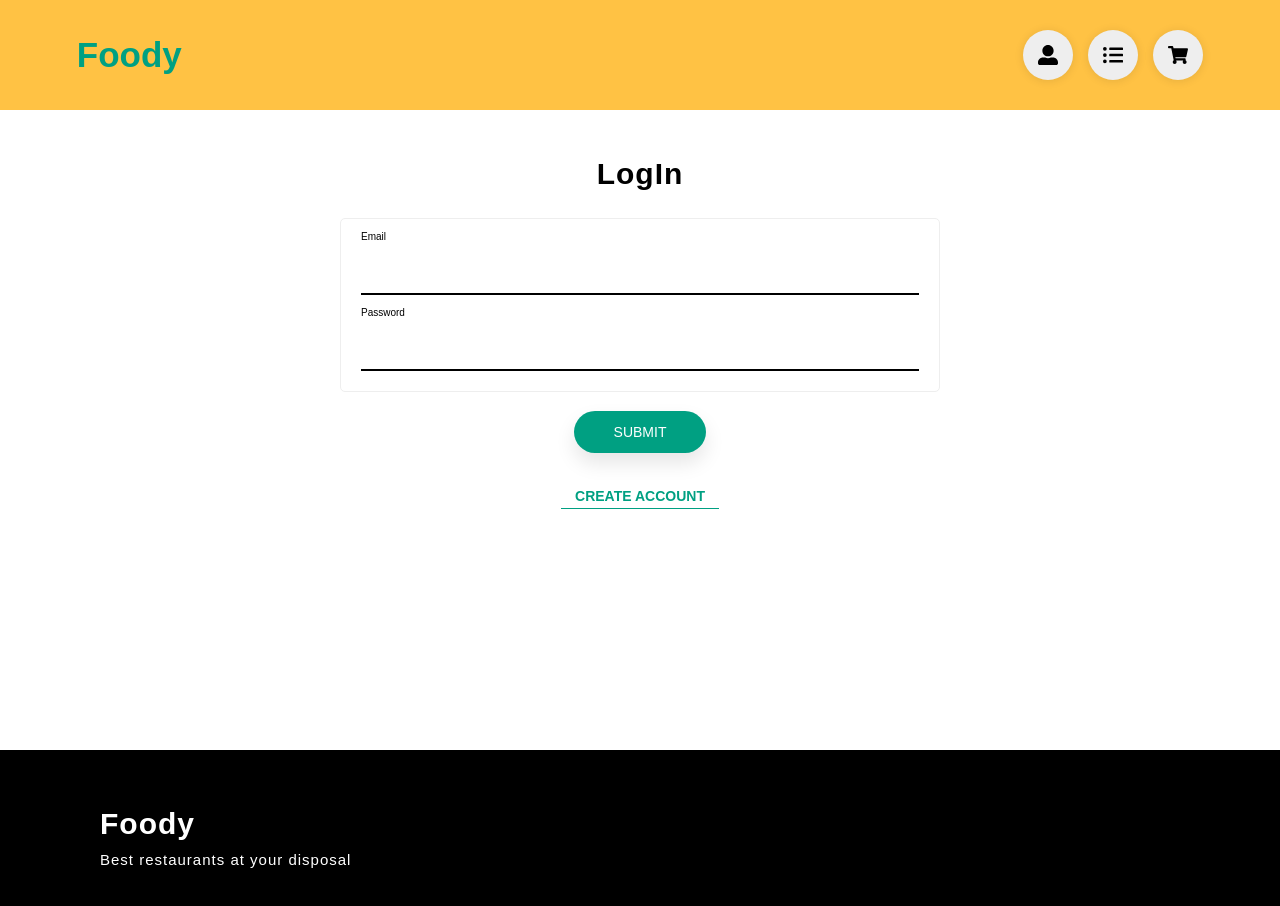
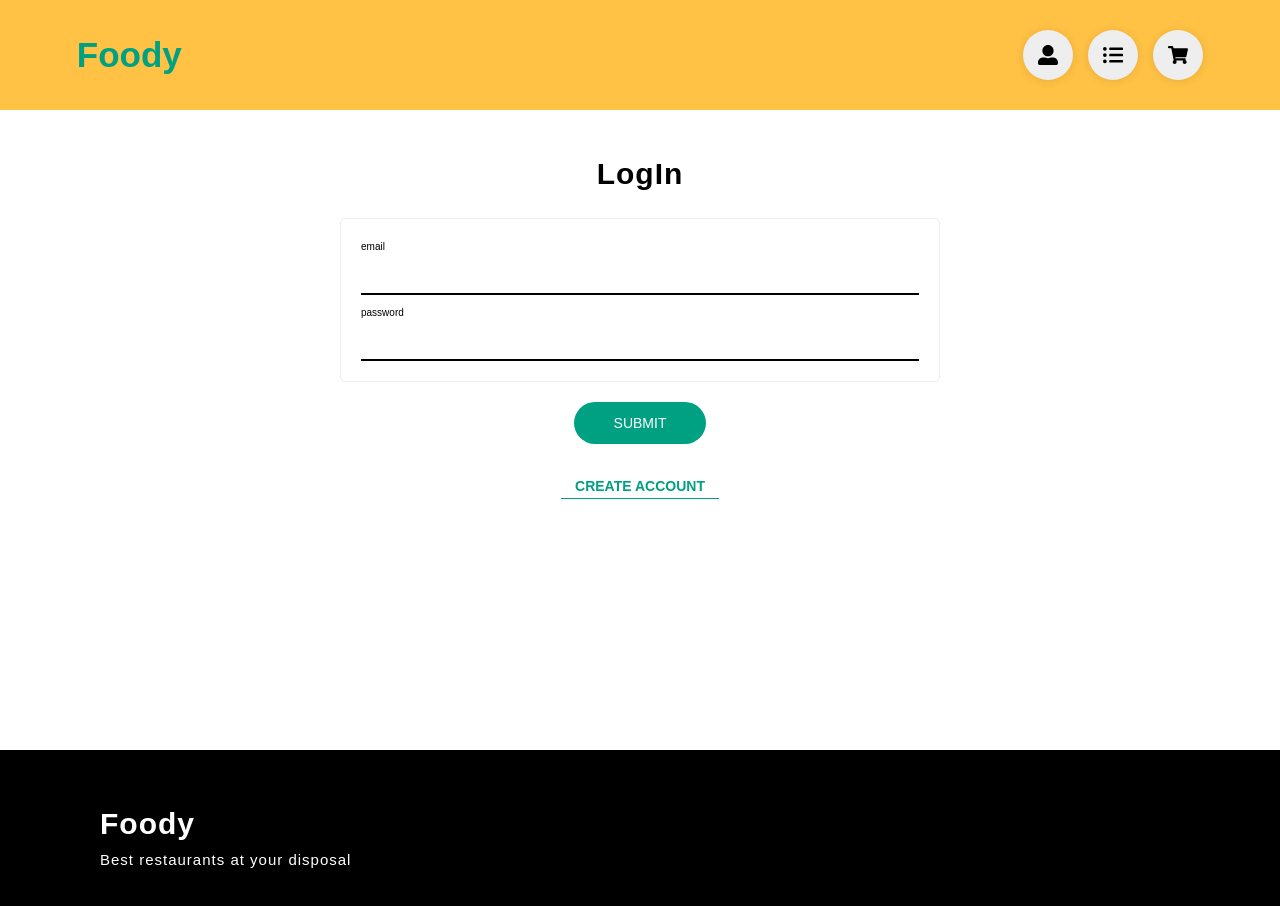
Before and after one commit to AdoDragicevic/foody, a React (Create React App) app: page /auth in a window 1280 px wide. Shown: the top 906 px of the page. Built offline with nearby package versions, Linux system fonts and the light colour scheme.

Commit message:
add form validation for logIn and signUp

```diff
--- /dev/null
+++ b/src/components/UI/InputGroup.tsx
@@ -0,0 +1,19 @@
+import { InputGroupProps } from "../../models/props";
+
+
+const InputGroup = ({ name, type, value, onChange, errorMsg }: InputGroupProps) => (
+  <div>
+    <label className="label" htmlFor={name}>{name}</label>
+    <input
+      className="input"
+      id={name}
+      type={type}
+      value={value}
+      onChange={onChange}
+      autoComplete="off"
+    />
+    <span>{errorMsg}</span>
+  </div>
+);
+
+export default InputGroup;
--- /dev/null
+++ b/src/components/auth/AuthForm.tsx
@@ -0,0 +1,65 @@
+import InputGroup from "../../components/UI/InputGroup";
+import useAuthForm from "../../hooks/auth/useAuthForm";
+
+
+const AuthForm = () => {
+
+  const {
+    isLogIn,
+    toggleIsLogIn,
+    email,
+    password,
+    confirmPassword,
+    handleSubmit,
+  } = useAuthForm();
+
+  return (
+    <form className="form mt-xl" onSubmit={handleSubmit}>
+      <h2 className="h-secondary txt-center mb-md"> {isLogIn ? "LogIn" : "SignUp"} </h2>
+      <fieldset className="fieldset">
+
+        <InputGroup
+          name="email"
+          type="email"
+          onChange={email.onUpdate}
+          errorMsg={email.error}
+          value={email.value}
+        />
+
+        <InputGroup
+          name="password"
+          type="password"
+          onChange={password.onUpdate}
+          errorMsg={password.error}
+          value={password.value}
+        />
+
+        {
+        !isLogIn &&
+          <InputGroup
+            name="confirm password"
+            type="password"
+            onChange={confirmPassword.onUpdate}
+            errorMsg={confirmPassword.error}
+            value={confirmPassword.value}
+          />
+        }
+      </fieldset>
+
+      <footer className="form__btns">
+        <button className="btn btn-main" type="submit">
+          Submit
+        </button>
+        <button
+          className="btn btn-secondary mt-lg txt"
+          type="button"
+          onClick={toggleIsLogIn}
+        >
+          {isLogIn ? "Create account" : "LogIn with existing account"}
+        </button>
+      </footer>
+    </form>
+  );
+};
+
+export default AuthForm;
--- /dev/null
+++ b/src/helpers/form.ts
@@ -0,0 +1,7 @@
+export const isEmailValid = (email: string) => (
+  /^\w+([.-]?\w+)*@\w+([.-]?\w+)*(\.\w{2,3})+$/.test(email)
+);
+
+export const isPasswordValid = (password: string) => (
+  password.trim().length >= 6
+);
--- /dev/null
+++ b/src/hooks/auth/useAuthForm.ts
@@ -0,0 +1,47 @@
+import { FormEvent, useContext, useState } from "react";
+import { useNavigate } from "react-router-dom";
+import { AuthCtx } from "../../contexts/auth-context";
+import useToggle from "../../hooks/useToggle";
+import { useInputValidate } from "../../hooks/form/useInputValidate";
+import { isEmailValid, isPasswordValid } from "../../helpers/form";
+
+
+const useAuthForm = () => {
+
+  const navigate = useNavigate();
+
+  const { dispatch, requestStatus } = useContext(AuthCtx);
+
+  const [isLogIn, toggleIsLogIn] = useToggle();
+  const [wasSubmittedOnce, setWasSubmittedOnce] = useState(false);
+
+  const email = useInputValidate("", isEmailValid);
+  const password = useInputValidate("", isPasswordValid);
+  const confirmPassword = useInputValidate("", () => true);
+
+  const emailErrorMsg = wasSubmittedOnce && !email.isValid ? "Invalid email!" : "";
+  const passwordErrorMsg = wasSubmittedOnce && !password.isValid ? "Password must have minimum of 6 characters." : "";
+  const confirmPasswordErrorMsg = wasSubmittedOnce && password.value !== confirmPassword.value ? "Passwords are different!" : "";
+
+  const handleSubmit = async (e: FormEvent) => {
+    e.preventDefault();
+    setWasSubmittedOnce(true);
+    if (!email.isValid || !password.isValid) return;
+    if (!isLogIn && password.value !== confirmPassword.value) return;
+    const { logIn, signUp } = dispatch;
+    isLogIn ? logIn(email.value, password.value) : signUp(email.value, password.value);
+    navigate("/profile");
+  };
+
+  return {
+    isLogIn,
+    toggleIsLogIn,
+    email: { ...email, error: emailErrorMsg },
+    password: { ...password, error: passwordErrorMsg },
+    confirmPassword: { ...confirmPassword, error: confirmPasswordErrorMsg },
+    handleSubmit
+  }
+
+};
+
+export default useAuthForm;
--- /dev/null
+++ b/src/hooks/form/useControlledInput.ts
@@ -0,0 +1,12 @@
+import { ChangeEvent, useState } from "react";
+
+
+const useControlledInput = (initVal = ""): [string, (e: ChangeEvent<HTMLInputElement>) => void] => {
+  const [val, setVal] = useState(initVal);
+  const update = (e: ChangeEvent<HTMLInputElement>) => {
+    setVal(e.target.value);
+  };
+  return [val, update];
+};
+
+export default useControlledInput;
--- /dev/null
+++ b/src/hooks/form/useInputValidate.ts
@@ -0,0 +1,9 @@
+import useControlledInput from "./useControlledInput";
+import { InputValidate } from "../../models/form";
+
+
+export const useInputValidate = (initVal = "", validator: (val: string) => boolean): InputValidate => {
+  const [value, onUpdate] = useControlledInput(initVal);
+  const isValid = validator(value);
+  return { value, onUpdate, isValid };
+};
--- /dev/null
+++ b/src/models/form.ts
@@ -0,0 +1,8 @@
+import { ChangeEvent } from "react";
+
+
+export interface InputValidate {
+  value: string;
+  onUpdate: (e: ChangeEvent<HTMLInputElement>) => void;
+  isValid: boolean;
+}
--- a/src/pages/AuthPage.tsx
+++ b/src/pages/AuthPage.tsx
@@ -1,98 +1,13 @@
-import { ChangeEvent, FormEvent, useContext, useEffect, useState } from "react";
-import { useNavigate } from "react-router-dom";
 import PageLayout from "../components/layout/PageLayout";
-import { AuthCtx } from "../contexts/auth-context";
-import useToggle from "../hooks/useToggle";
-import { RequestStatus } from "../models/htttp";
+import AuthForm from "../components/auth/AuthForm";
 
 
-const useControlledInput = (initVal = ""): [string, (e: ChangeEvent<HTMLInputElement>) => void] => {
-  const [val, setVal] = useState(initVal);
-  const update = (e: ChangeEvent<HTMLInputElement>) => {
-    setVal(e.target.value);
-  };
-  return [val, update];
-};
-
-
-const AuthPage = () => {
-
-  const navigate = useNavigate();
-
-  const [isLogIn, toggleIsLogIn] = useToggle();
-
-  const [email, updateEmail] = useControlledInput("");
-  const [password, updatePassword] = useControlledInput("");
-  const [confirmPassword, updateConfirmPassword] = useControlledInput("");
-
-  const { dispatch, requestStatus } = useContext(AuthCtx);
-
-  const handleSubmit = async (e: FormEvent) => {
-    e.preventDefault();
-    const { logIn, signUp } = dispatch;
-    isLogIn ? logIn(email, password) : signUp(email, password);
-  };
-
-  useEffect( () => {
-    if (requestStatus === RequestStatus.SUCCESS) {
-      navigate("/restaurants");
-    }
-  }, [requestStatus, navigate] );
-
-
-  return (
-    <PageLayout>
-      <main className="auth-page__main">
-        <form className="form mt-xl" onSubmit={handleSubmit}>
-          <h2 className="h-secondary txt-center mb-md"> {isLogIn ? "LogIn" : "SignUp"} </h2>
-          <fieldset className="fieldset">
-            <label className="label" htmlFor="email">Email</label>
-            <input
-              id="email"
-              className="input"
-              type="email"
-              value={email}
-              onChange={updateEmail}
-            />
-            <label className="label" htmlFor="password">Password</label>
-            <input
-              id="password"
-              className="input"
-              type="password"
-              value={password}
-              onChange={updatePassword}
-            />
-          </fieldset>
-          {
-            !isLogIn && (
-              <fieldset className="fieldset">
-                <label className="label" htmlFor="confirm-password">Confirm Password</label>
-                <input
-                  id="confirm-password"
-                  className="input"
-                  type="password"
-                  value={confirmPassword}
-                  onChange={updateConfirmPassword}
-                />
-              </fieldset>
-            )
-          }
-          <footer className="form__btns">
-            <button className="btn btn-main" type="submit" autoFocus>
-              Submit
-            </button>
-            <button
-              className="btn btn-secondary mt-lg txt"
-              type="button"
-              onClick={toggleIsLogIn}
-              >
-                {isLogIn ? "Create account" : "LogIn with existing account"}
-            </button>
-          </footer>
-        </form>
-      </main>
-    </PageLayout>
-  );
-};
+const AuthPage = () => (
+  <PageLayout>
+    <main className="auth-page__main">
+      <AuthForm />
+    </main>
+  </PageLayout>
+);
 
 export default AuthPage;
--- a/src/styles/UI/_form.scss
+++ b/src/styles/UI/_form.scss
@@ -43,7 +43,7 @@
   outline: none;
   position: relative;
 
-  &:invalid:not(:focus) {
-    border-bottom: 2px solid orangered;
+  &:focus {
+
   }
 }
```
Also changed, not shown: src/models/props.ts (+8 -0 lines).
